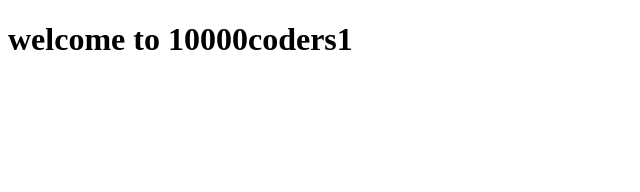
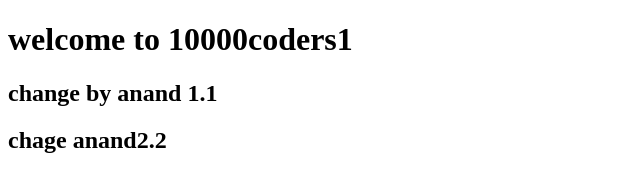
Before and after one commit to raju-thaili/deploymentproject-by-raju, a plain HTML site: page index.html in a window 1280 px wide. Shown: the whole page, without its empty margins (0-640 px from the left). Drawn offline with Linux system fonts and the light colour scheme.

Commit message:
frist changes by anand

```diff
--- a/index.html
+++ b/index.html
@@ -7,6 +7,9 @@
 </head>
 <body>
     <h1>welcome to 10000coders1</h1>
+    <h2>change by anand 1.1</h2>
+    <h2>chage anand2.2</h2>
+
 
 </body>
 </html>
```
